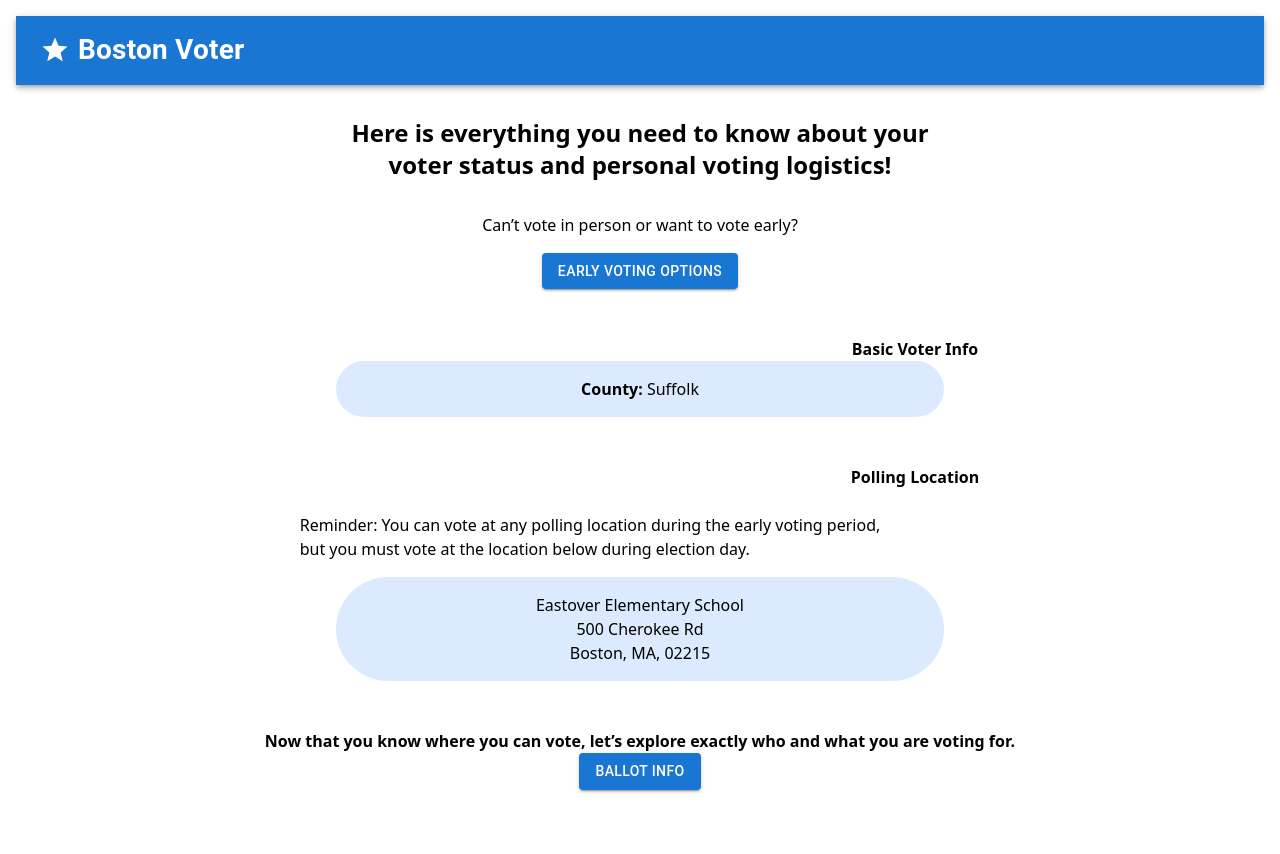
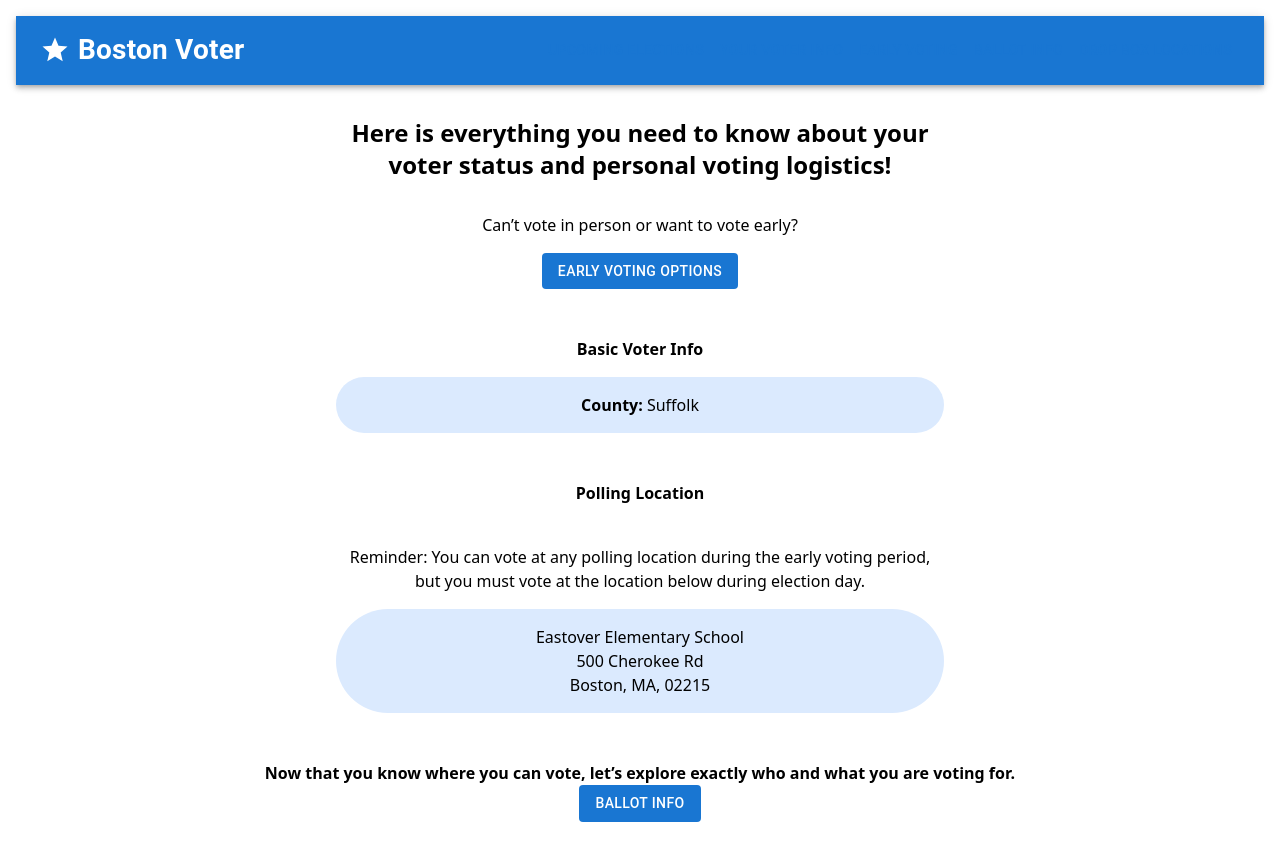
Before and after one commit to BU-Spark/pitne-voter-app, a Next.js app in the folder client/: page /voterInfo in a window 1280 px wide. Before the commit the page ends 822 px from the top, so only its background shows below. Built offline with nearby package versions, Linux system fonts and the light colour scheme.

Commit message:
added routing

```diff
--- a/client/src/components/button/ButtonFill.tsx
+++ b/client/src/components/button/ButtonFill.tsx
@@ -1,24 +1,32 @@
 'use client';
 import { Button, ButtonProps } from '@mui/material';
 import React from 'react';
+import { useRouter } from 'next/router';
 
 // Button name, description, variant, and onClick event are customizable
 // Note that description and variant are optional
 type Props = {
     name: string;
-    onClick: () => void;
+    link: string;
     variant?: ButtonProps['variant'];
     className?: string;
 };
 
+
 // By default, variant is contained
-const ButtonFill = ({ name, onClick, variant = "contained", className }: Props) => {
+const ButtonFill = ({ name, link, variant = "contained", className }: Props) => {
+
+    const router = useRouter();
+    const handleClick = (page: string) => {
+        router.push(page);
+    }
+
 
     return (
         <Button
             className={className}
             variant={variant}
-            onClick={onClick}
+            onClick={() => handleClick(link)}
             disableElevation>
             {name}
         </Button>
--- a/client/src/pages/upcomingElections/index.tsx
+++ b/client/src/pages/upcomingElections/index.tsx
@@ -1,17 +1,10 @@
-'use client';
+
 import React from "react";
-import Button from '@mui/material/Button';
 import ElectionDates from './electionDates'
-import { useRouter } from 'next/navigation';
 import ButtonFill from "@/components/button/ButtonFill";
 
 
 export default function UpcomingElections() {
-    const router = useRouter();
-
-    const handleClick = (page: string) => {
-        router.push(page);
-    }
 
     return (
         <div className=''>
@@ -22,8 +15,8 @@ export default function UpcomingElections() {
 
 
             <div className='flex flex-col justify-center items-center p-4'>
-                <ButtonFill name='Your Voter Info' onClick={() => handleClick('/voterInfo')} className='p-4 m-4 rounded-full bg-blue-700 text-white' />
-                <ButtonFill name='How do I register' onClick={() => handleClick('https://www.sec.state.ma.us/divisions/elections/voter-resources/registering-to-vote.htm')} variant='outlined' className='p-4 m-4 rounded-full bg-white text-blue-700 border-blue-800  hover:bg-gray-100' />
+                <ButtonFill name='Your Voter Info' link='/voterInfo' className='p-4 m-4 rounded-full bg-blue-700 text-white' />
+                <ButtonFill name='How do I register' link='https://www.sec.state.ma.us/divisions/elections/voter-resources/registering-to-vote.htm' variant='outlined' className='p-4 m-4 rounded-full bg-white text-blue-700 border-blue-800  hover:bg-gray-100' />
                 <p className='text-red-500'>Deadline to register: <strong>Aug 24, 2024</strong></p>
             </div>
 
@@ -38,8 +31,8 @@ export default function UpcomingElections() {
 
             <div className='flex flex-col justify-center items-center p-4 my-10'>
                 <p className=' font-semibold p-4'>You may be wondering.....</p>
-                <ButtonFill name='What&#39;s on the Ballot' onClick={() => handleClick('/ballotInfo')} variant='outlined' className='p-4 m-4 rounded-full bg-white text-blue-700 border-blue-800  hover:bg-gray-100' />
-                <ButtonFill name='What are my voting options' onClick={() => handleClick('/earlyVoting')} variant='outlined' className='p-4 m-4 rounded-full bg-white text-blue-700 border-blue-800  hover:bg-gray-100' />
+                <ButtonFill name='What&#39;s on the Ballot' link='/ballotInfo' variant='outlined' className='p-4 m-4 rounded-full bg-white text-blue-700 border-blue-800  hover:bg-gray-100' />
+                <ButtonFill name='What are my voting options' link='/earlyVoting' variant='outlined' className='p-4 m-4 rounded-full bg-white text-blue-700 border-blue-800  hover:bg-gray-100' />
             </div>
 
 
--- a/client/src/pages/voterInfo/index.tsx
+++ b/client/src/pages/voterInfo/index.tsx
@@ -1,30 +1,35 @@
 import React from 'react';
 import Button from '@mui/material/Button';
 import '@/app/globals.css'
+import ButtonFill from '@/components/button/ButtonFill';
+import { useRouter } from 'next/router';
 
 export default function VoterInfo() {
+
+
+
     return (
         <div>
             <div className='flex flex-col justify-center items-center p-4 text-center my-4'>
                 <h1 className='font-semibold text-2xl'>Here is everything you need to know about your <br />voter status and personal voting logistics!</h1>
                 <p className='mt-8 mb-4'>Can’t vote in person or want to vote early?</p>
-                <Button variant="contained" className='p-4 m-4 rounded-full bg-blue-700 text-white'>Early Voting Options</Button>
+                <ButtonFill name='Early Voting Options' link='/earlyVoting' className='p-4 m-4 rounded-full bg-blue-700 text-white border-blue-800 ' />
             </div>
 
             <div className='flex flex-col justify-center items-center p-4 my-4'>
-                <h1 className='font-semibold text-left' style={{ marginLeft: '0px', paddingLeft: '550px' }} >Basic Voter Info</h1>
+                <h1 className='font-semibold text-center mb-4'  >Basic Voter Info</h1>
                 <p className='p-4 bg-blue-100 rounded-full w-1/2 text-center'><strong> County: </strong>Suffolk</p>
             </div>
 
             <div className='flex flex-col justify-center items-center p-4 my-4'>
-                <h1 className='font-semibold text-left' style={{ marginLeft: '0px', paddingLeft: '550px' }} >Polling Location</h1>
-                <p className='mt-6 mb-4 text-left' style={{ marginLeft: '0px', paddingRight: '100px' }}>Reminder: You can vote at any polling location during the early voting period,<br/>but you must vote at the location below during election day.</p>
-                <p className='p-4 bg-blue-100 rounded-full w-1/2 text-center' > Eastover Elementary School<br/> 500 Cherokee Rd<br/> Boston, MA, 02215<br/></p>
+                <h1 className='font-semibold text-left mb-4' >Polling Location</h1>
+                <p className='mt-6 mb-4 text-center md:w-1/2 lg:w-1/2 '>Reminder: You can vote at any polling location during the early voting period, but you must vote at the location below during election day.</p>
+                <p className='p-4 bg-blue-100 rounded-full md:w-1/2 lg:w-1/2 w-2/3 text-center' > Eastover Elementary School<br /> 500 Cherokee Rd<br /> Boston, MA, 02215<br /></p>
             </div>
 
             <div className='flex flex-col justify-center items-center p-4 text-center my-4'>
                 <h1 className='font-semibold text-l'>Now that you know where you can vote, let’s explore exactly who and what you are voting for.</h1>
-                <Button variant="contained" className='p-4 m-4 rounded-full bg-blue-700 text-white'>Ballot Info</Button>
+                <ButtonFill name='Ballot Info' link='/ballotInfo' className='p-4 m-4 rounded-full bg-blue-700 text-white' />
             </div>
         </div>
 
```
